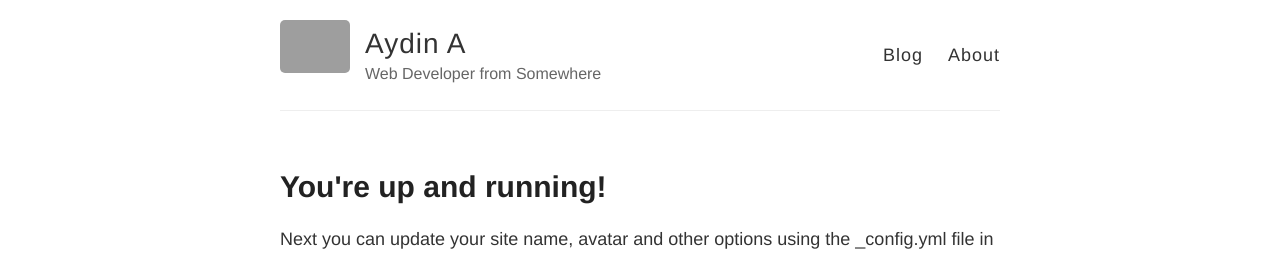
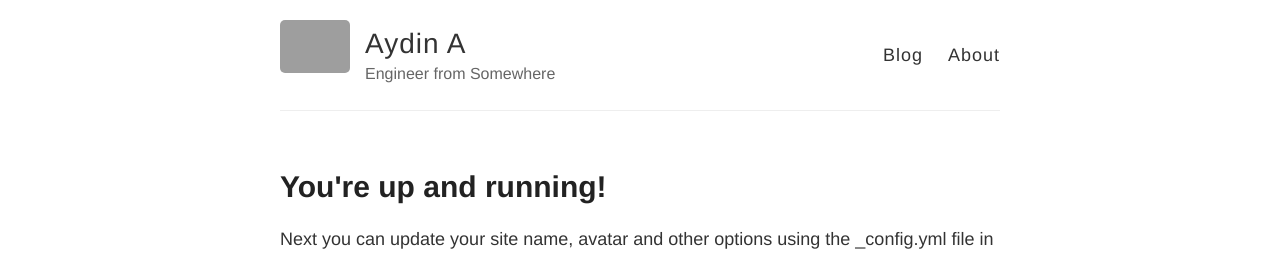
Before and after one commit to AydinAydin/AydinAydin.github.io, a Jekyll site: the page built from index.html, in a window 1280 px wide. Shown: the top 255 px of the page. Built offline with Jekyll 4.4.1, drawn with Linux system fonts in a browser that asks for light colours; grey boxes are pictures that could not be loaded.

Commit message:
Added description

```diff
--- a/_config.yml
+++ b/_config.yml
@@ -6,7 +6,7 @@
 name: Aydin A
 
 # Short bio or description (displayed in the header)
-description: Web Developer from Somewhere
+description: Engineer from Somewhere
 
 # URL of your avatar or profile pic (you could use your GitHub profile pic)
 avatar: https://raw.githubusercontent.com/barryclark/jekyll-now/master/images/jekyll-logo.png
```
